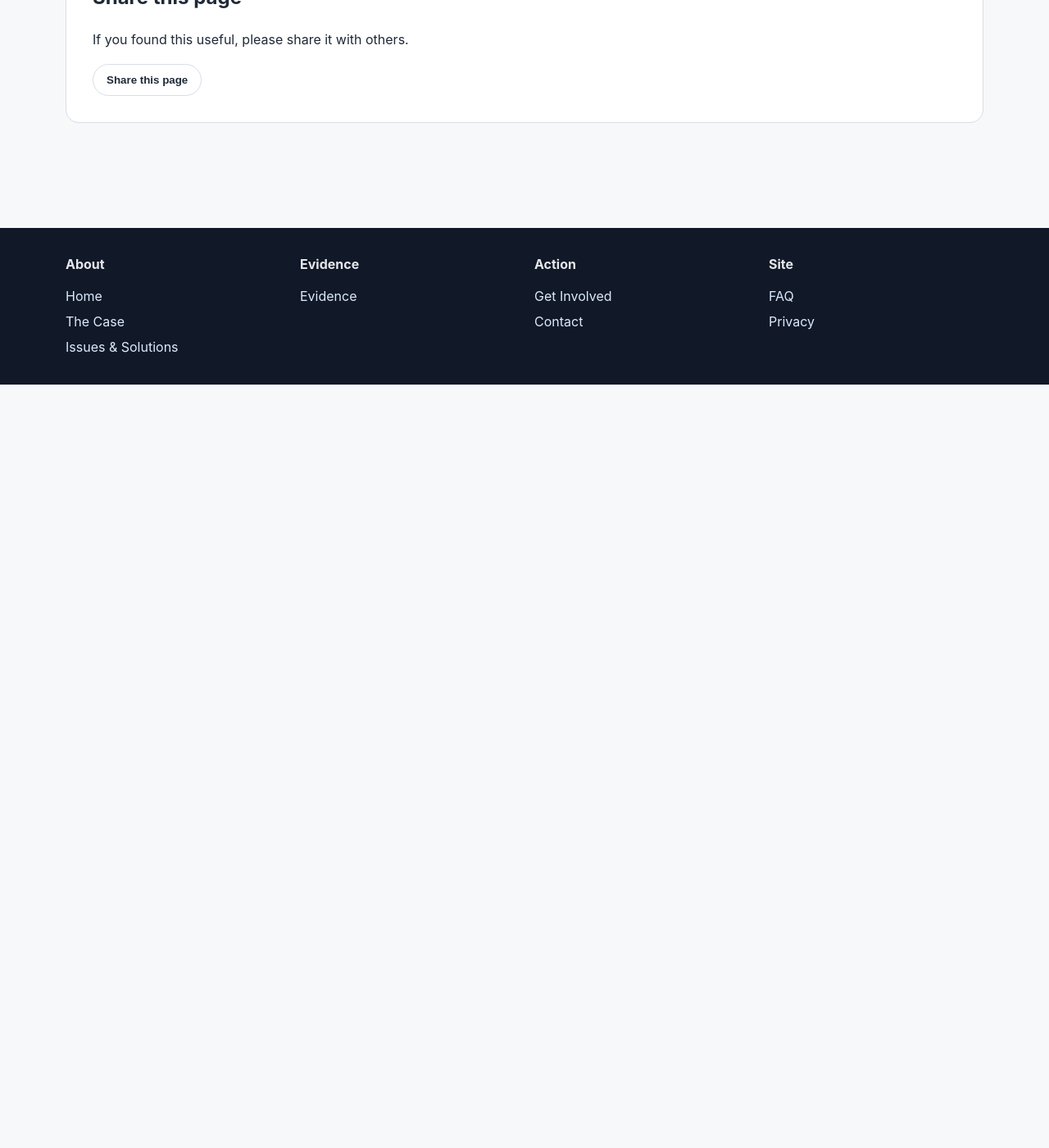
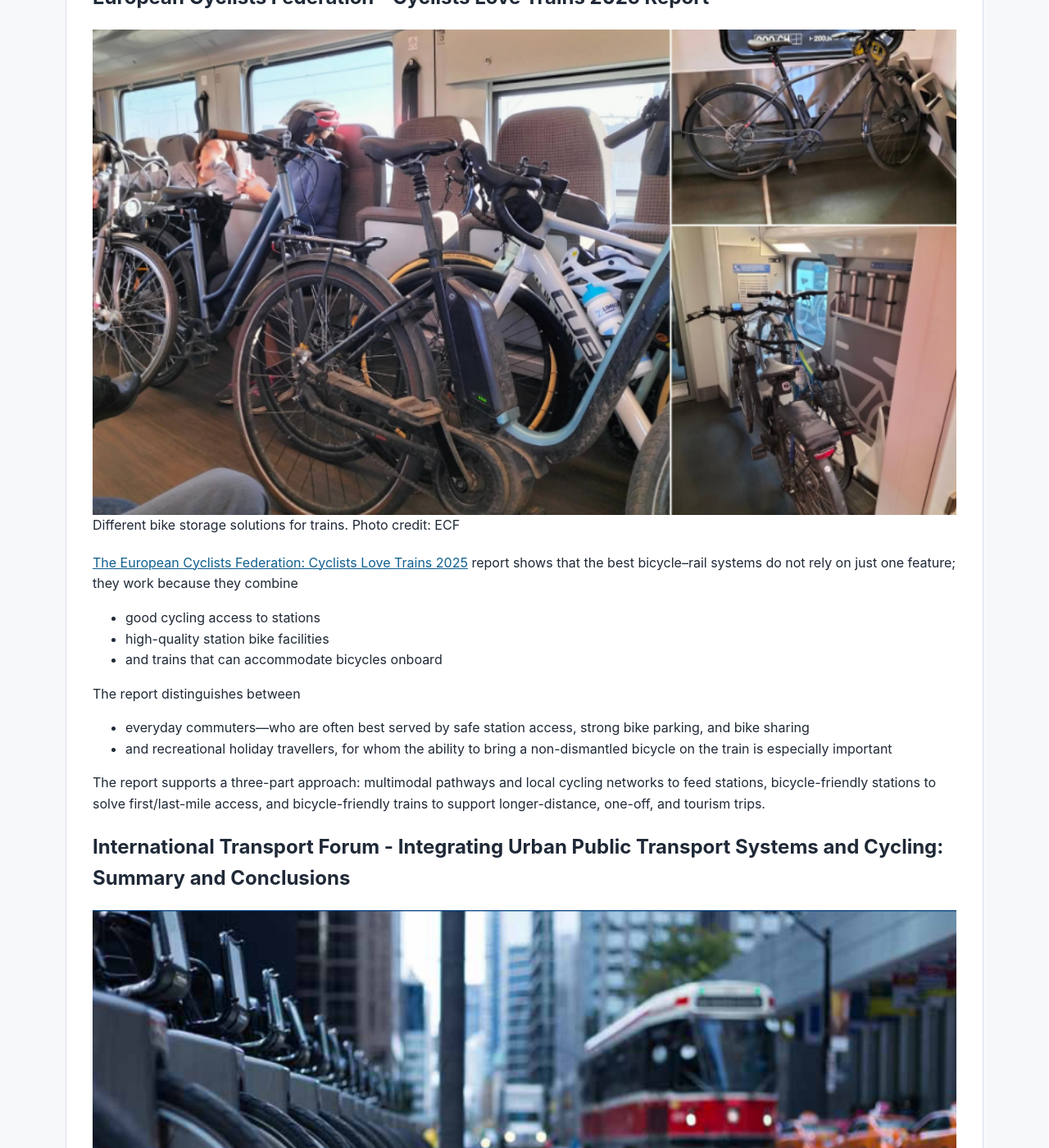
Before and after one commit to AltoMultiModalPathway/AltoMultiModalCorridor, a Jekyll site: the page built from evidence/index.md, in a window 1280 px wide and 1400 px high, scrolled down 5407 px. Shown: the whole window at 82% size. Built offline with Jekyll 4.4.1, drawn with Linux system fonts in a browser that asks for light colours; before the commit the page ends 5876 px from its top, so only the background shows below that; some of the changed text lies outside the part shown.

Commit message:
Added bicycle-friendly trains, stations and infrastructure

```diff
--- a/evidence/index.md
+++ b/evidence/index.md
@@ -57,6 +57,36 @@ The [F3 Bicycle Highway](https://www.werkenaandering.be/en/working-on/cycling-in
 
 When these principles are applied, rail-with-trail corridors can deliver significant public benefits—including improved safety through reduced trespassing, enhanced tourism and local economic activity, and better access for maintenance and emergency services—while maintaining safe and efficient rail operations.
 
+## European Cyclists Federation - Cyclists Love Trains 2025 Report
+<figure>
+  <img src="{{ 'assets/images/ECF_Cyclists_Love_Trains_2025_Report.png' | relative_url }}" alt="Various cycling storage solutions on trains are illustrated. The left part of the image shows bicycles in the passenger compartment in front of flip-up seats. The top right part of the image shows a dedicated section for bikes and front-wheel locking mechanism. The bottom right of the image shows a similar dedicated spot with a different front-wheel locking mechanism.">
+  <figcaption>Different bike storage solutions for trains. Photo credit: ECF</figcaption>
+</figure>
+[The European Cyclists Federation: Cyclists Love Trains 2025](https://ecf.com/media/ecf%20at%20velo-city/CLT/Cyclists%20Love%20Trains%202025%20Report.pdf)
+report shows that the best bicycle–rail systems do not rely on just one feature; they work because they combine
+- good cycling access to stations
+- high-quality station bike facilities
+- and trains that can accommodate bicycles onboard
+
+ The report distinguishes between
+ - everyday commuters—who are often best served by safe station access, strong bike parking, and bike sharing
+ - and recreational holiday travellers, for whom the ability to bring a non-dismantled bicycle on the train is especially important
+
+  The report supports a three-part approach: multimodal pathways and local cycling networks to feed stations, bicycle-friendly stations to solve first/last-mile access, and bicycle-friendly trains to support longer-distance, one-off, and tourism trips.
+
+## International Transport Forum - Integrating Urban Public Transport Systems and Cycling: Summary and Conclusions
+<figure>
+  <img src="{{ 'assets/images/ITF_Integrating_Urban_Public_Transport_Systems_and_Cycling.png' | relative_url }}" alt="Image showing bike share bicycles, a public transit streetcar, and taxicabs in an urban setting">
+  <figcaption>Bike share and public transit can work effectively with rail. Photo credit: International Transport Forum</figcaption>
+</figure>
+[The International Transport Forum: Integrating Urban Public Transport Systems and Cycling](https://www.itf-oecd.org/sites/default/files/docs/integrating-urban-public-transport-systems-cycling-roundtable-summary_0.pdf)
+report shows that a successful bike–rail system needs three elements working together
+- safe cycling routes feeding stations
+- bicycle-friendly stations with parking and/or bike-share
+- bicycle-friendly trains where onboard carriage is possible and appropriate.
+
+The report strongly supports the idea that cycling can extend the usefulness of rail, reduce dependence on car access, and improve the overall performance of the transport system when these elements are planned as one integrated whole.
+
 <div class="share-block">
   <h2>Share this page</h2>
   <p>If you found this useful, please share it with others.</p>
```
Also changed, not shown: the-case/what-is-proposed.md (+11 -1 lines), the-case/why-it-matters.md (+4 -0 lines), assets/images/ECF_Cyclists_Love_Trains_2025_Report.png (added), assets/images/ITF_Integrating_Urban_Public_Transport_Systems_and_Cycling.png (added).
